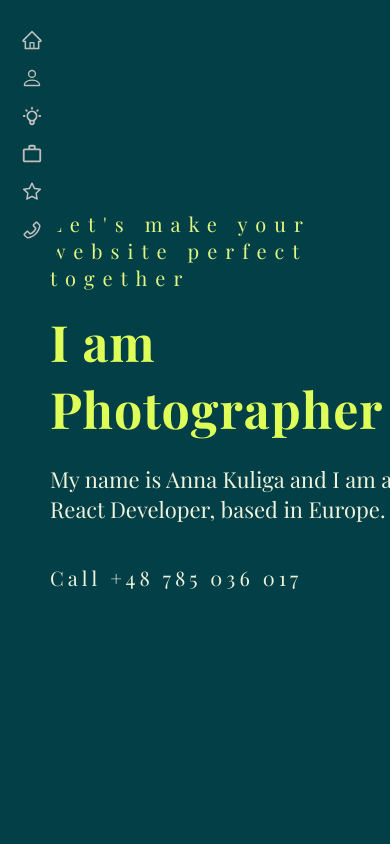
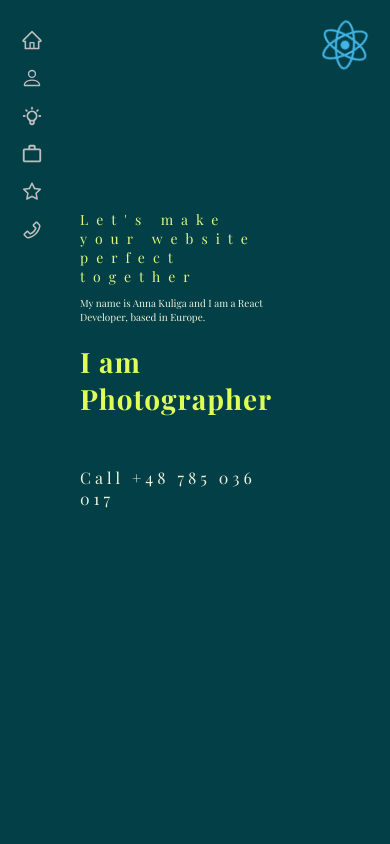
Before and after one commit to AnnaKuliga/anna-kuliga-portfolio-website, a React (Create React App) app: page / in a window 390 px wide. Shown: the top 844 px of the page. Built offline with nearby package versions, Linux system fonts and the light colour scheme; a web font is replaced by a local one.

Commit message:
styled hero-icon with media queries

```diff
--- a/src/components/Body/Header/Header.jsx
+++ b/src/components/Body/Header/Header.jsx
@@ -2,7 +2,7 @@ import React from "react";
 import "./Header.css";
 
 //imported icons ====>
-import { FaReact } from "react-icons/fa";
+
 import { AiOutlineHome } from "react-icons/ai";
 import { BsPerson } from "react-icons/bs";
 import { HiOutlineLightBulb } from "react-icons/hi";
--- a/src/components/Body/Hero/Hero.css
+++ b/src/components/Body/Hero/Hero.css
@@ -103,7 +103,33 @@
 }
 
 @media screen and (max-width: 750px) {
-  .hero .right {
+  .hero .right .social {
     display: none;
   }
+  .hero .right .hero-icon {
+    position: absolute;
+    font-size: 50px;
+    top: 20px;
+    right: 20px;
+  }
+}
+@media screen and (max-width: 540px) {
+  .hero .left .hero-text {
+    padding-left: 30px;
+    display: flex;
+    flex-direction: column;
+    justify-content: space-between;
+  }
+  .hero .left .hero-text .intro {
+    font-size: var(--smallFontSize);
+  }
+  .hero .left .hero-text .text-brand {
+    font-size: var(--smallFontSize);
+  }
+  .hero .left .hero-text p {
+    font-size: var(--smallestFontSize);
+  }
+  .hero .left .hero-text .contact .tel {
+    font-size: var(--normalFontSize);
+  }
 }/*# sourceMappingURL=Hero.css.map */
--- a/src/components/Body/Hero/Hero.jsx
+++ b/src/components/Body/Hero/Hero.jsx
@@ -20,6 +20,9 @@ const Hero = () => {
           <span className="intro">
             Let's make your website perfect together
           </span>
+          <p>
+            My name is Anna Kuliga and I am a React Developer, based in Europe.
+          </p>
           <h1 class="text-brand">
             <TypeAnimation
               sequence={[
@@ -39,9 +42,6 @@ const Hero = () => {
               repeat={Infinity}
             />
           </h1>
-          <p>
-            My name is Anna Kuliga and I am a React Developer, based in Europe.
-          </p>
           <div className="contact">
             <a href="tel:+48 785 036 017" className="tel custom-link">
               Call +48 785 036 017
--- a/src/components/Body/Hero/Hero.scss
+++ b/src/components/Body/Hero/Hero.scss
@@ -117,10 +117,44 @@
 
 @media screen and (max-width: 750px) {
   .hero {
-    .left {
-    }
     .right {
-      display: none;
+      .social {
+        display: none;
+      }
+      .hero-icon {
+        position: absolute;
+        font-size: 50px;
+        top: 20px;
+        right: 20px;
+      }
     }
   }
 }
+@media screen and (max-width: 540px) {
+  .hero {
+    .left {
+      .hero-text {
+        padding-left: 30px;
+        display: flex;
+        flex-direction: column;
+        justify-content: space-between;
+
+        .intro {
+          font-size: var(--smallFontSize);
+        }
+        .text-brand {
+          font-size: var(--smallFontSize);
+        }
+
+        p {
+          font-size: var(--smallestFontSize);
+        }
+        .contact {
+          .tel {
+            font-size: var(--normalFontSize);
+          }
+        }
+      }
+    }
+  }
+}
```
Also changed, not shown: 1 other file (tests, documents, lock files or other folders).
